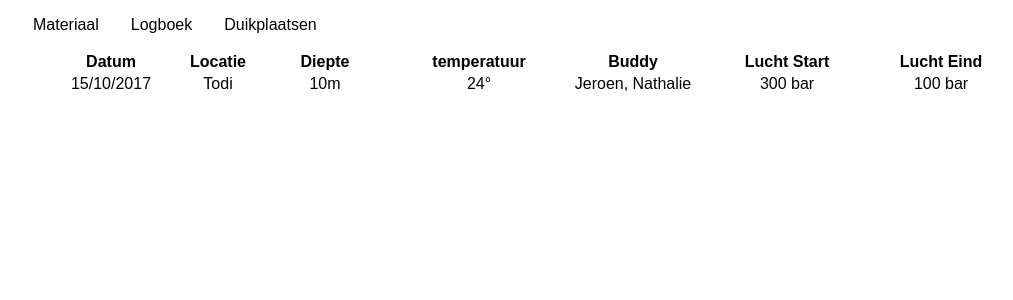
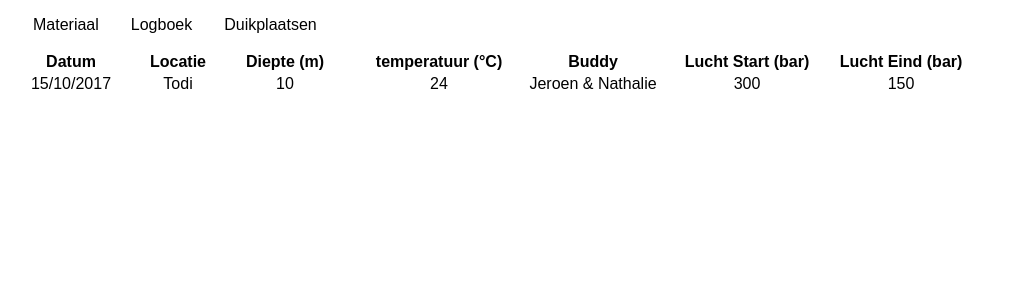
Before and after one commit to JessyVandoorn/WAD-Opdracht, a React (Create React App) app in the folder duikerslog/: page / in a window 1280 px wide. Shown: the top 300 px of the page, without its empty margins (7-1020 px from the left). Built offline with nearby package versions, Linux system fonts and the light colour scheme.

Commit message:
functional components toegvoegd #2

```diff
--- a/duikerslog/src/App.js
+++ b/duikerslog/src/App.js
@@ -8,7 +8,7 @@ class App extends Component {
     return (
       <div>
         <Navigation itemName="Home"/>
-        <Essential datum="15/10/2017" locatie="Todi"/>
+        <Essential datum="15/10/2017" locatie="Todi" diepte="10" temperatuur="24" buddy="Jeroen & Nathalie" luchtStart="300" luchtEind="150"/>
       </div>
     );
   }
--- a/duikerslog/src/Essential.jsx
+++ b/duikerslog/src/Essential.jsx
@@ -1,16 +1,21 @@
-import React, { Component } from 'react';
+import React from 'react';
 import EssentialItem from './EssentialItem';
+import PropTypes from 'prop-types';
 
-class Essential extends Component {
-    render() {
-        return (
-            <div>
-                <ul>
-                    <EssentialItem datum="15/10/2017" locatie="Todi" diepte="10m" temperatuur="24°" buddy="Jeroen, Nathalie" luchtStart="300 bar" luchtEind="100 bar"/>
-                </ul>
-            </div>
-        );
-    };
+const Essential = ({datum, locatie, diepte, temperatuur, buddy, luchtStart, luchtEind}) => {
+    return (
+        <EssentialItem datum={datum} locatie={locatie} diepte={diepte} temperatuur={temperatuur} buddy={buddy} luchtStart={luchtStart} luchtEind={luchtEind}/>
+    );
+}
+
+Essential.propTypes = {
+    datum: PropTypes.string.isRequired,
+    locatie: PropTypes.string.isRequired,
+    diepte: PropTypes.number.isRequired,
+    temperatuur: PropTypes.number.isRequired,
+    buddy: PropTypes.string.isRequired,
+    luchtStart: PropTypes.number.isRequired,
+    luchtEind: PropTypes.number.isRequired
 }
 
 export default Essential;
--- a/duikerslog/src/EssentialItem.jsx
+++ b/duikerslog/src/EssentialItem.jsx
@@ -1,25 +1,18 @@
-import React, { Component } from 'react'
+import React from 'react';
+import PropTypes from 'prop-types';
 
-class EssentialItem extends Component {
-
-    constructor(props){
-        super(props);
-        this.state = {showing: false};
-    }
-
-    render() {
-        const {datum, locatie, diepte, temperatuur, buddy, luchtStart, luchtEind} = this.props;
+const EssentialItem = ({datum, locatie, diepte, temperatuur, buddy, luchtStart, luchtEind}) => {
     return(
                     <table>
                         <thead>
                             <tr>
                                 <th className="tdHead">Datum</th>
                                 <th className="thHead">Locatie</th>
-                        <th className="tdHead">Diepte</th>
-                        <th className="tdHead">temperatuur</th>
+                                <th className="tdHead">Diepte (m)</th>
+                                <th className="tdHead">temperatuur (°C)</th>
                                 <th className="tdHead">Buddy</th>
-                        <th className="tdHead">Lucht Start</th>
-                        <th className="tdHead">Lucht Eind</th>
+                                <th className="tdHead">Lucht Start (bar)</th>
+                                <th className="tdHead">Lucht Eind (bar)</th>
                             </tr>
                         </thead>
                         <tbody>
@@ -36,6 +29,15 @@ class EssentialItem extends Component {
                     </table>
             );
 }
+
+EssentialItem.propTypes = {
+    datum: PropTypes.string.isRequired,
+    locatie: PropTypes.string.isRequired,
+    diepte: PropTypes.number.isRequired,
+    temperatuur: PropTypes.number.isRequired,
+    buddy: PropTypes.string.isRequired,
+    luchtStart: PropTypes.number.isRequired,
+    luchtEind: PropTypes.number.isRequired
 }
 
 export default EssentialItem;
--- a/duikerslog/src/NavigationItem.jsx
+++ b/duikerslog/src/NavigationItem.jsx
@@ -13,7 +13,7 @@ class NavigationItem extends Component {
     }
 
     render() {
-        const {itemName, testZin} = this.props;
+        const {itemName} = this.props;
         const {currentItem} = this.state;
         return <li onClick={this.handleClickItem} className={currentItem?`currentItem`:``}> {itemName} </li>;
     }
```
Lines whose indentation alone changed are shown as unchanged.
